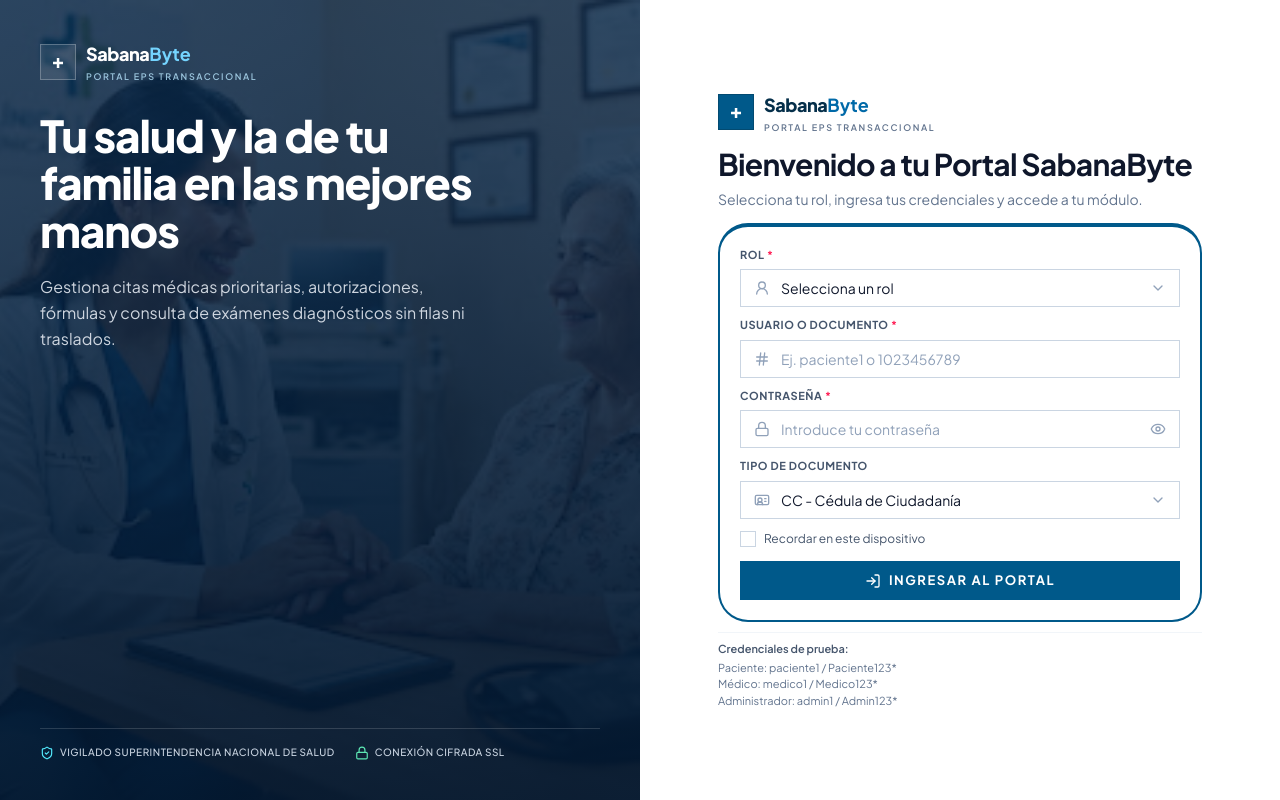
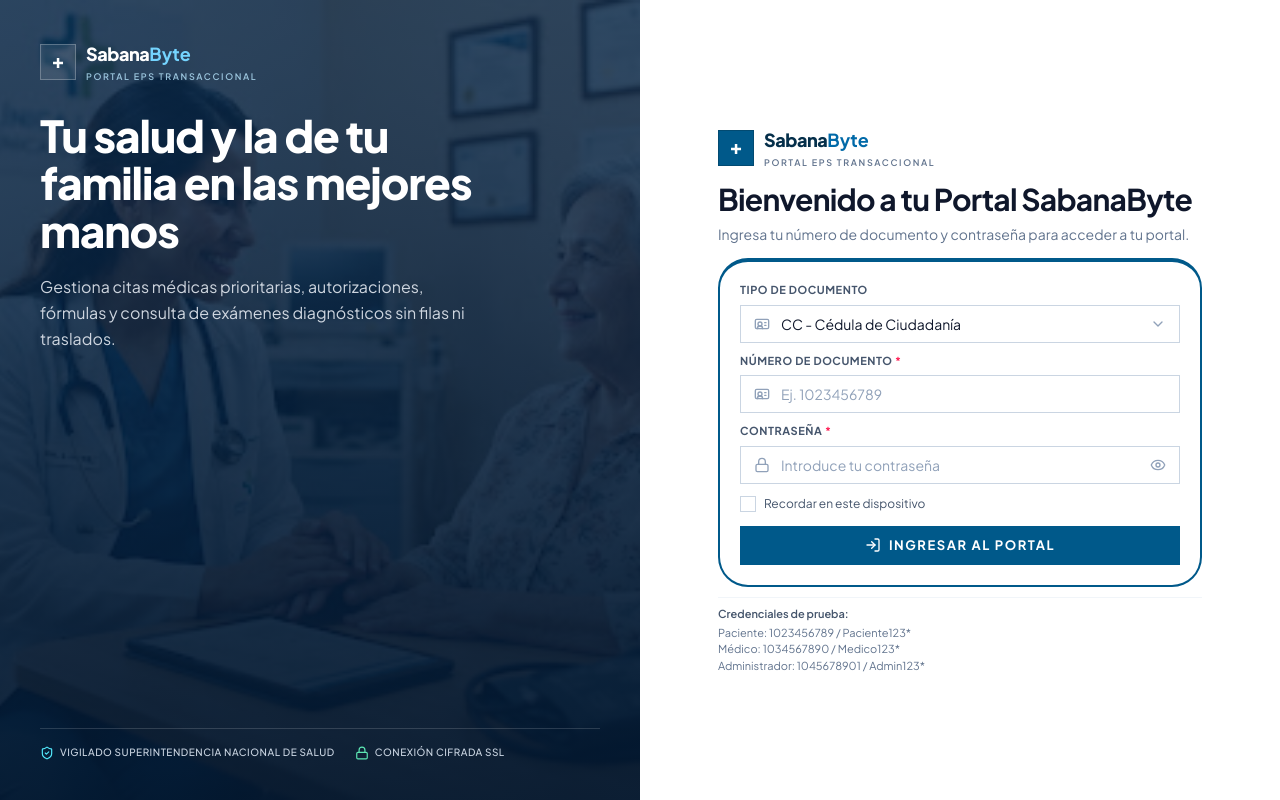
Before and after one commit to yeisonipia48/SabanaByte, a React (Vite) app in the folder client/: page / in a window 1280 px wide. Built offline with nearby package versions, Linux system fonts and the light colour scheme.

Commit message:
feat: implement authentication service, types, mock users, and login form component

```diff
--- a/client/src/features/auth/components/LoginForm.tsx
+++ b/client/src/features/auth/components/LoginForm.tsx
@@ -5,15 +5,13 @@
   CircleAlert,
   Eye,
   EyeOff,
-  Hash,
   IdCard,
   Loader2,
   Lock,
   LogIn,
-  UserRound,
 } from 'lucide-react'
 import { login } from '../authService'
-import type { AuthUser, Role } from '../types'
+import type { AuthUser } from '../types'
 import BrandLogo from './BrandLogo'
 
 const DOCUMENT_TYPES = [
@@ -23,18 +21,11 @@
   { value: 'PA', label: 'PA - Pasaporte' },
 ] as const
 
-const ROLES: Array<{ value: Role; label: string }> = [
-  { value: 'Paciente', label: 'Paciente' },
-  { value: 'Medico', label: 'Médico' },
-  { value: 'Administrador', label: 'Administrador' },
-]
-
 const DEFAULT_DOCUMENT_TYPE = 'CC'
 const REMEMBER_KEY = 'sabanaByte.login.remember'
 
 interface FormErrors {
-  role?: string
-  identifier?: string
+  documentNumber?: string
   password?: string
 }
 
@@ -61,7 +52,7 @@
     const record = parsed as Record<string, unknown>
     const documentType =
       typeof record.documentType === 'string' &&
-        DOCUMENT_TYPES.some((type) => type.value === record.documentType)
+      DOCUMENT_TYPES.some((type) => type.value === record.documentType)
         ? record.documentType
         : DEFAULT_DOCUMENT_TYPE
     const documentNumber =
@@ -96,19 +87,14 @@
 }
 
 function validateForm(
-  role: Role | '',
-  identifier: string,
+  documentNumber: string,
   password: string,
 ): FormErrors {
   const errors: FormErrors = {}
-  const trimmedIdentifier = identifier.trim()
+  const trimmedDocumentNumber = documentNumber.trim()
 
-  if (!role) {
-    errors.role = 'Selecciona un rol para continuar.'
-  }
-
-  if (!trimmedIdentifier) {
-    errors.identifier = 'Ingresa tu usuario o número de documento.'
+  if (!trimmedDocumentNumber) {
+    errors.documentNumber = 'Ingresa tu número de documento.'
   }
 
   if (!password) {
@@ -137,9 +123,8 @@
 
 function LoginForm({ onLoginSuccess }: LoginFormProps) {
   const [remembered] = useState(readRememberedCredentials)
-  const [role, setRole] = useState<Role | ''>('')
   const [docType, setDocType] = useState(remembered.documentType)
-  const [identifier, setIdentifier] = useState(remembered.documentNumber)
+  const [documentNumber, setDocumentNumber] = useState(remembered.documentNumber)
   const [password, setPassword] = useState('')
   const [remember, setRemember] = useState(remembered.remember)
   const [showPassword, setShowPassword] = useState(false)
@@ -148,13 +133,13 @@
   const [successMessage, setSuccessMessage] = useState<string | null>(null)
   const [isSubmitting, setIsSubmitting] = useState(false)
 
-  const identifierRef = useRef<HTMLInputElement>(null)
+  const documentNumberRef = useRef<HTMLInputElement>(null)
   const passwordRef = useRef<HTMLInputElement>(null)
 
-  function handleIdentifierChange(value: string) {
-    setIdentifier(value)
+  function handleDocumentNumberChange(value: string) {
+    setDocumentNumber(value)
     setErrors((previous) =>
-      previous.identifier ? { ...previous, identifier: undefined } : previous,
+      previous.documentNumber ? { ...previous, documentNumber: undefined } : previous,
     )
     setSubmitError(null)
     setSuccessMessage(null)
@@ -164,15 +149,6 @@
     setPassword(value)
     setErrors((previous) =>
       previous.password ? { ...previous, password: undefined } : previous,
-    )
-    setSubmitError(null)
-    setSuccessMessage(null)
-  }
-
-  function handleRoleChange(value: Role | '') {
-    setRole(value)
-    setErrors((previous) =>
-      previous.role ? { ...previous, role: undefined } : previous,
     )
     setSubmitError(null)
     setSuccessMessage(null)
@@ -190,12 +166,11 @@
     setSubmitError(null)
     setSuccessMessage(null)
 
-    const nextErrors = validateForm(role, identifier, password)
+    const nextErrors = validateForm(documentNumber, password)
     setErrors(nextErrors)
 
-    if (nextErrors.role) return
-    if (nextErrors.identifier) {
-      identifierRef.current?.focus()
+    if (nextErrors.documentNumber) {
+      documentNumberRef.current?.focus()
       return
     }
     if (nextErrors.password) {
@@ -207,10 +182,8 @@
 
     try {
       const result = await login({
-        role: role as Role,
-        username: identifier.trim(),
         documentType: docType,
-        documentNumber: identifier.trim(),
+        documentNumber: documentNumber.trim(),
         password,
         remember,
       })
@@ -219,7 +192,7 @@
         setSuccessMessage(result.message)
         setPassword('')
         if (remember) {
-          persistRememberedCredentials(docType, identifier.trim())
+          persistRememberedCredentials(docType, documentNumber.trim())
         } else {
           clearRememberedCredentials()
         }
@@ -252,7 +225,7 @@
               Bienvenido a tu Portal SabanaByte
             </h2>
             <p className="mt-1 text-xs leading-relaxed text-slate-500 sm:mt-1.5 sm:text-sm">
-              Selecciona tu rol, ingresa tus credenciales y accede a tu módulo.
+              Ingresa tu número de documento y contraseña para acceder a tu portal.
             </p>
           </div>
 
@@ -271,31 +244,27 @@
               <div>
                 <label
                   className="mb-1.5 block text-[11px] font-bold uppercase tracking-wider text-slate-600"
-                  htmlFor="role"
+                  htmlFor="doc-type"
                 >
-                  Rol <span className="text-rose-500">*</span>
+                  Tipo de Documento
                 </label>
                 <div className="relative">
                   <div className="pointer-events-none absolute inset-y-0 left-0 flex items-center pl-3.5 text-slate-400">
-                    <UserRound className="h-4 w-4" aria-hidden="true" />
+                    <IdCard className="h-4 w-4" aria-hidden="true" />
                   </div>
                   <select
-                    className={`w-full appearance-none border bg-white bg-none py-1.5 pl-10 pr-10 text-xs text-slate-900 transition-colors focus:outline-none focus:ring-2 sm:py-2 sm:text-sm ${errors.role
-                        ? 'border-rose-400 focus:border-rose-500 focus:ring-rose-500/25'
-                        : 'border-slate-300 focus:border-sky-700 focus:ring-sky-700/25'
-                      }`}
-                    id="role"
-                    value={role}
-                    onChange={(event) =>
-                      handleRoleChange(event.target.value as Role | '')
-                    }
-                    aria-invalid={Boolean(errors.role)}
-                    aria-describedby={errors.role ? 'role-error' : undefined}
+                    className="w-full appearance-none border border-slate-300 bg-white bg-none py-1.5 pl-10 pr-10 text-xs text-slate-900 transition-colors focus:border-sky-700 focus:outline-none focus:ring-2 focus:ring-sky-700/25 sm:py-2 sm:text-sm"
+                    id="doc-type"
+                    value={docType}
+                    onChange={(event) => {
+                      setDocType(event.target.value)
+                      setSubmitError(null)
+                      setSuccessMessage(null)
+                    }}
                   >
-                    <option value="">Selecciona un rol</option>
-                    {ROLES.map((item) => (
-                      <option key={item.value} value={item.value}>
-                        {item.label}
+                    {DOCUMENT_TYPES.map((type) => (
+                      <option key={type.value} value={type.value}>
+                        {type.label}
                       </option>
                     ))}
                   </select>
@@ -303,52 +272,44 @@
                     <ChevronDown className="h-4 w-4" aria-hidden="true" />
                   </div>
                 </div>
-                {errors.role && (
-                  <p
-                    className="mt-1.5 text-[11px] font-medium text-rose-600"
-                    id="role-error"
-                  >
-                    {errors.role}
-                  </p>
-                )}
               </div>
 
               <div>
                 <label
                   className="mb-1.5 block text-[11px] font-bold uppercase tracking-wider text-slate-600"
-                  htmlFor="identifier"
+                  htmlFor="documentNumber"
                 >
-                  Usuario o Documento <span className="text-rose-500">*</span>
+                  Número de documento <span className="text-rose-500">*</span>
                 </label>
                 <div className="relative">
                   <div className="pointer-events-none absolute inset-y-0 left-0 flex items-center pl-3.5 text-slate-400">
-                    <Hash className="h-4 w-4" aria-hidden="true" />
+                    <IdCard className="h-4 w-4" aria-hidden="true" />
                   </div>
                   <input
-                    ref={identifierRef}
-                    className={fieldClasses(Boolean(errors.identifier))}
-                    id="identifier"
+                    ref={documentNumberRef}
+                    className={fieldClasses(Boolean(errors.documentNumber))}
+                    id="documentNumber"
                     type="text"
-                    inputMode="text"
+                    inputMode="numeric"
                     autoComplete="username"
                     required
-                    placeholder="Ej. paciente1 o 1023456789"
-                    value={identifier}
+                    placeholder="Ej. 1023456789"
+                    value={documentNumber}
                     onChange={(event) =>
-                      handleIdentifierChange(event.target.value)
+                      handleDocumentNumberChange(event.target.value)
                     }
-                    aria-invalid={Boolean(errors.identifier)}
+                    aria-invalid={Boolean(errors.documentNumber)}
                     aria-describedby={
-                      errors.identifier ? 'identifier-error' : undefined
+                      errors.documentNumber ? 'documentNumber-error' : undefined
                     }
                   />
                 </div>
-                {errors.identifier && (
+                {errors.documentNumber && (
                   <p
                     className="mt-1.5 text-[11px] font-medium text-rose-600"
-                    id="identifier-error"
+                    id="documentNumber-error"
                   >
-                    {errors.identifier}
+                    {errors.documentNumber}
                   </p>
                 )}
               </div>
@@ -405,41 +366,6 @@
                     {errors.password}
                   </p>
                 )}
-              </div>
-
-              <div>
-                <div className="mb-1.5 flex items-center justify-between gap-2">
-                  <label
-                    className="text-[11px] font-bold uppercase tracking-wider text-slate-600"
-                    htmlFor="doc-type"
-                  >
-                    Tipo de Documento
-                  </label>
-                </div>
-                <div className="relative">
-                  <div className="pointer-events-none absolute inset-y-0 left-0 flex items-center pl-3.5 text-slate-400">
-                    <IdCard className="h-4 w-4" aria-hidden="true" />
-                  </div>
-                  <select
-                    className="w-full appearance-none border border-slate-300 bg-white bg-none py-1.5 pl-10 pr-10 text-xs text-slate-900 transition-colors focus:border-sky-700 focus:outline-none focus:ring-2 focus:ring-sky-700/25 sm:py-2 sm:text-sm"
-                    id="doc-type"
-                    value={docType}
-                    onChange={(event) => {
-                      setDocType(event.target.value)
-                      setSubmitError(null)
-                      setSuccessMessage(null)
-                    }}
-                  >
-                    {DOCUMENT_TYPES.map((type) => (
-                      <option key={type.value} value={type.value}>
-                        {type.label}
-                      </option>
-                    ))}
-                  </select>
-                  <div className="pointer-events-none absolute inset-y-0 right-0 flex items-center pr-3.5 text-slate-400">
-                    <ChevronDown className="h-4 w-4" aria-hidden="true" />
-                  </div>
-                </div>
               </div>
 
               <div className="flex flex-wrap items-center justify-between gap-2 pt-0.5">
@@ -513,9 +439,9 @@
 
           <div className="mt-2 border-t border-slate-100 pt-2 text-[10px] text-slate-500 sm:mt-2.5 sm:pt-2 sm:text-[11px] max-[760px]:hidden">
             <p className="font-semibold text-slate-600">Credenciales de prueba:</p>
-            <p className="mt-0.5">Paciente: paciente1 / Paciente123*</p>
-            <p>Médico: medico1 / Medico123*</p>
-            <p>Administrador: admin1 / Admin123*</p>
+            <p className="mt-0.5">Paciente: 1023456789 / Paciente123*</p>
+            <p>Médico: 1034567890 / Medico123*</p>
+            <p>Administrador: 1045678901 / Admin123*</p>
           </div>
         </div>
       </div>
--- a/client/src/features/auth/mockUsers.ts
+++ b/client/src/features/auth/mockUsers.ts
@@ -52,18 +52,16 @@
   username?: string
   documentNumber?: string
   password: string
-  role: Role
 }): MockUser | undefined {
   const username = credentials.username?.trim().toLowerCase()
   const documentNumber = credentials.documentNumber?.trim()
 
   return MOCK_USERS.find((user) => {
     if (!user.active) return false
-    if (user.role !== credentials.role) return false
     if (user.password !== credentials.password) return false
 
+    if (documentNumber && user.documentNumber === documentNumber) return true
     if (username && user.username.toLowerCase() === username) return true
-    if (documentNumber && user.documentNumber === documentNumber) return true
 
     return false
   })
--- a/client/src/features/auth/types.ts
+++ b/client/src/features/auth/types.ts
@@ -1,7 +1,6 @@
 export type Role = 'Paciente' | 'Medico' | 'Administrador'
 
 export interface LoginPayload {
-  role: Role
   username?: string
   documentType?: string
   documentNumber: string
```
Also changed, not shown: client/src/features/auth/authService.ts (+5 -12 lines).
